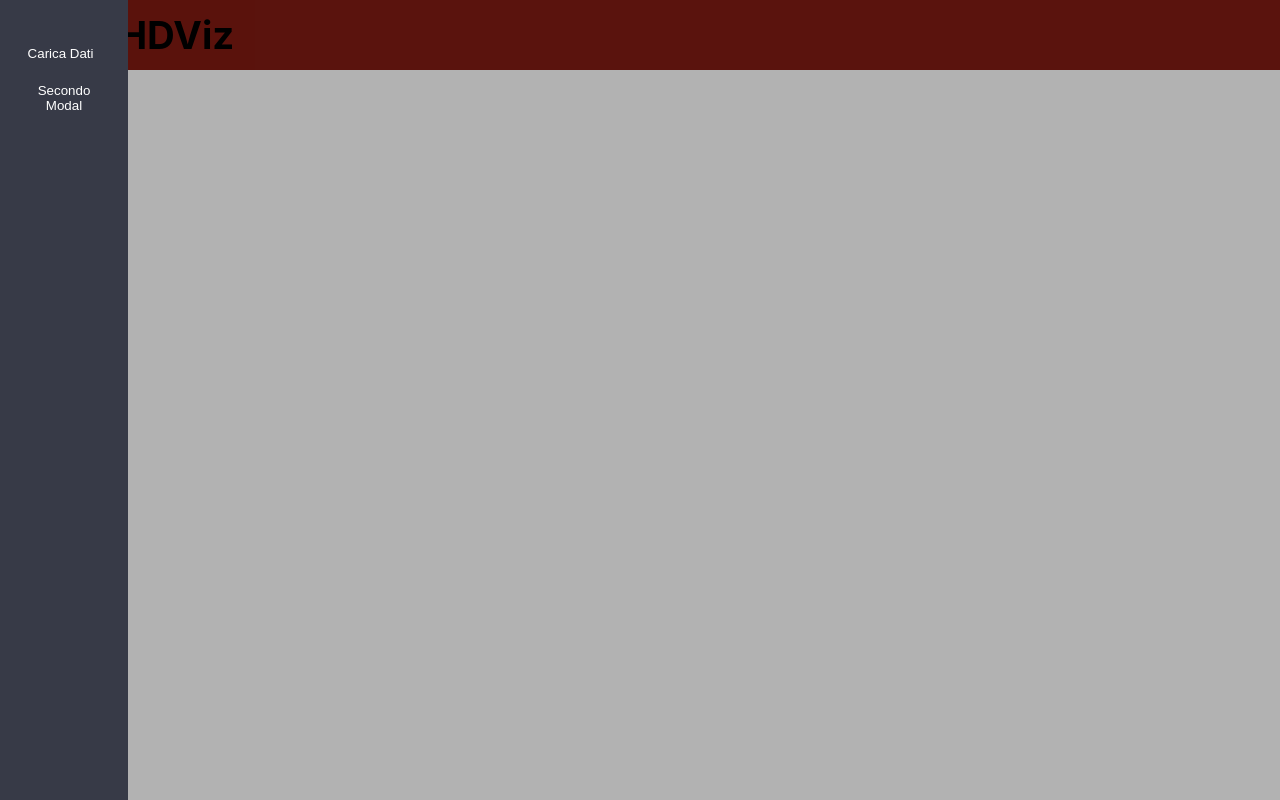
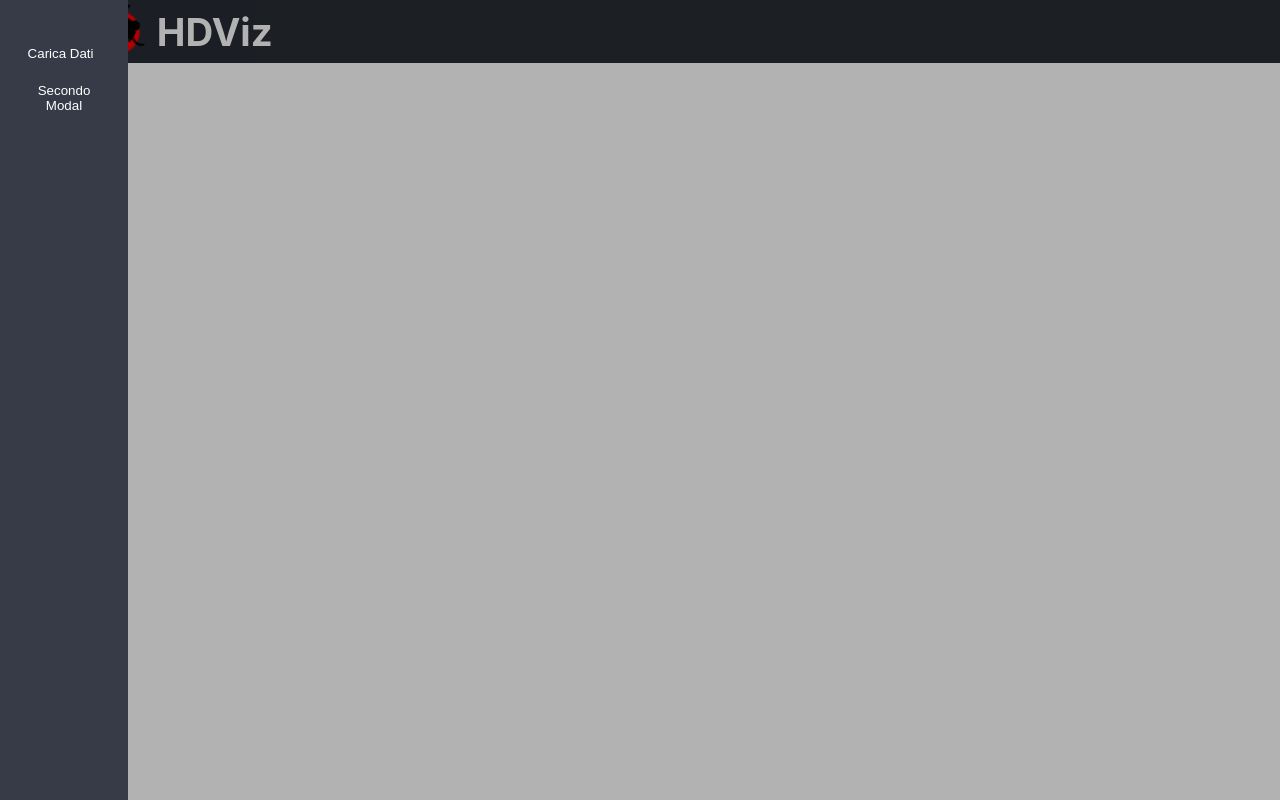
Before and after one commit to CodeBusterswe/CodeBusters-HDviz, a React (Create React App) app in the folder client/: page / in a window 1280 px wide. Built offline with nearby package versions, Linux system fonts and the light colour scheme.

Commit message:
header better

```diff
--- a/client/src/components/UI/burgerMenuUI/Modal1.js
+++ b/client/src/components/UI/burgerMenuUI/Modal1.js
@@ -16,12 +16,6 @@ const Modal1 = props => {
 			isOpen={modal1IsOpen}
 			onRequestClose={closeModal1}
 			ariaHideApp={false}
-			style={{
-				overlay: {
-					backgroundColor: "#373a47"
-				}
-
-			}}
 		>
 			<div>
 				<MyCSVReader />
--- a/client/src/components/UI/headerUI/Header.css
+++ b/client/src/components/UI/headerUI/Header.css
@@ -10,13 +10,14 @@
 }
 
 .App-header {
-  background-color: #811b12;
-  height: 4.4rem;
+  padding-left: 2em;
+  background-color: #282c34;
+  height: 3.3em;
   display: flex;
   flex-direction: row;
   align-items: center;
   font-size: 1.2rem;
-  color: rgb(0, 0, 0);
+  color: white;
 }
 
 .App-logo {
--- a/client/src/components/style.css
+++ b/client/src/components/style.css
@@ -34,14 +34,17 @@ body {
   z-index: 0!important; /* burger icon hidden behind modal */
   position: fixed;
   width: 36px;
-  height: 30px;
+  height: 2em;
   left: 36px;
-  top: 36px;
+  top: 1.2em;
 }
 
 /* Color/shape of burger icon bars */
 .bm-burger-bars {
-  background: #373a47;
+  background: white;
+}
+.bm-burger-bars:hover {
+  background: red;
 }
 
 /* General sidebar styles */
```
